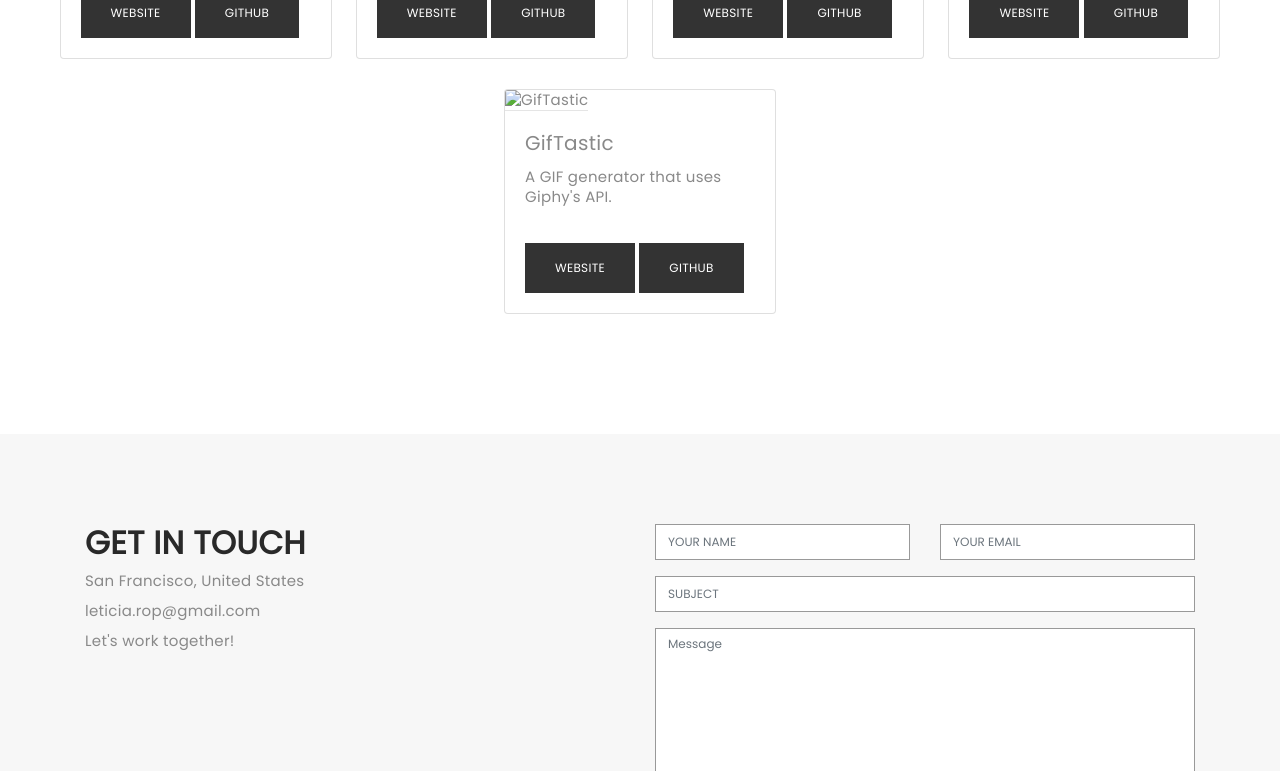
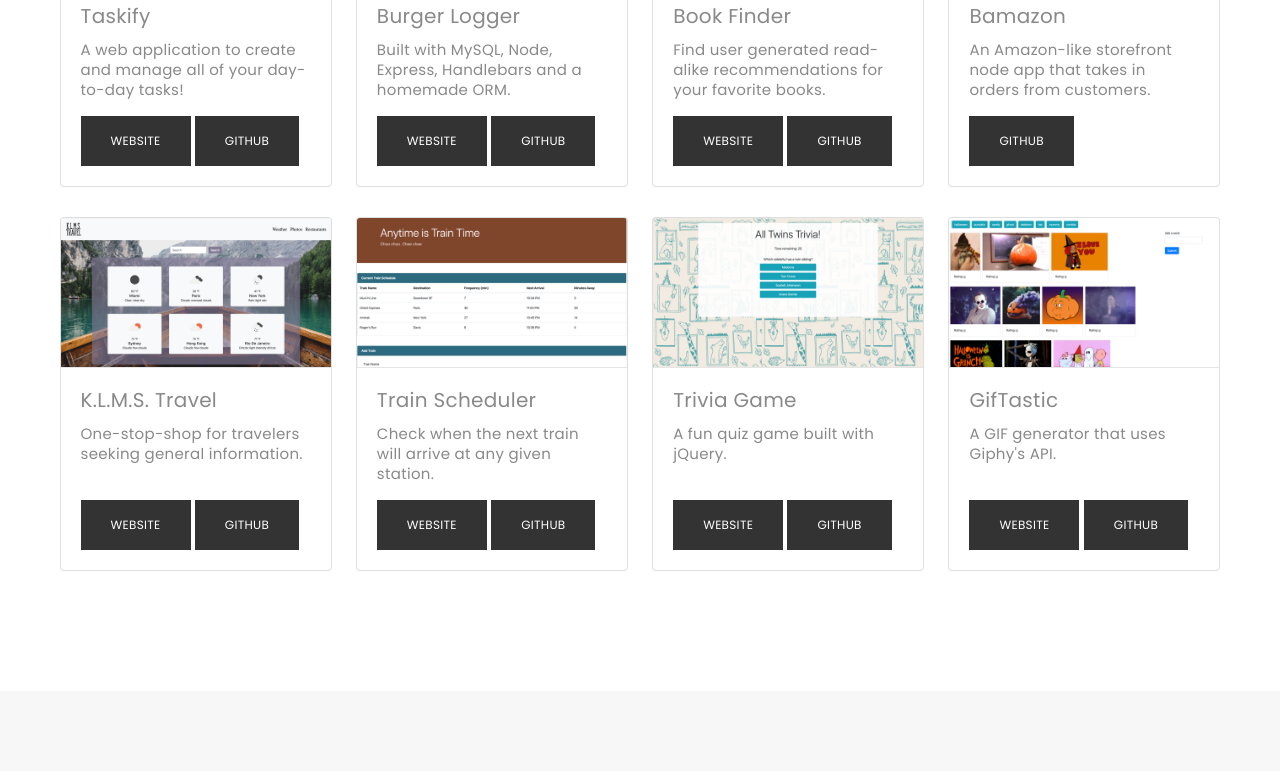
Before and after one commit to leticiaroncero/portfolio-website, a website: page views/index.html in a window 1280 px wide. Shown: the part 1885-2656 px from the top of the page. Drawn offline with nearby package versions, Linux system fonts and the light colour scheme.

Commit message:
add images to project cards

```diff
--- a/views/index.html
+++ b/views/index.html
@@ -117,7 +117,7 @@
 
         <div class="main-content text-center">
             <div class="card">
-                <img src="assets/images/trivia.png" class="card-img-top" alt="Taskify">
+                <img src="/assets/img/taskify.png" class="card-img-top" alt="Taskify">
                 <div class="card-body">
                     <h5 class="card-title">Taskify</h5>
                     <p class="card-text">
@@ -129,7 +129,42 @@
             </div>
 
             <div class="card">
-                <img src="assets/images/travel.png" class="card-img-top" alt="All Twins Trivia">
+                <img src="/assets/img/burger.png" class="card-img-top" alt="Burger">
+                <div class="card-body">
+                    <h5 class="card-title">Burger Logger</h5>
+                    <p class="card-text">
+                        Built with MySQL, Node, Express, Handlebars and a homemade ORM.
+                    </p>
+                    <a href="https://shielded-anchorage-21706.herokuapp.com/" class="btn" id="card-btn">Website</a>
+                    <a href="https://github.com/leticiaroncero/burger" class="btn" id="card-btn">Github</a>
+                </div>
+            </div>
+
+            <div class="card">
+                <img src="/assets/img/book-finder.png" class="card-img-top" alt="Book Finder">
+                <div class="card-body">
+                    <h5 class="card-title">Book Finder</h5>
+                    <p class="card-text">
+                        Find user generated read-alike recommendations for your favorite books.
+                    </p>
+                    <a href="https://sheltered-beach-38162.herokuapp.com/" class="btn" id="card-btn">Website</a>
+                    <a href="https://github.com/leticiaroncero/BookFinder" class="btn" id="card-btn">Github</a>
+                </div>
+            </div>
+
+            <div class="card">
+                <img src="/assets/img/bamazon-manager-view.png" class="card-img-top" alt="Bamazon">
+                <div class="card-body">
+                    <h5 class="card-title">Bamazon</h5>
+                    <p class="card-text">
+                        An Amazon-like storefront node app that takes in orders from customers.
+                    </p>
+                    <a href="https://github.com/leticiaroncero/bamazon" class="btn" id="card-btn">Github</a>
+                </div>
+            </div>
+
+            <div class="card">
+                <img src="/assets/img/travel.png" class="card-img-top" alt="KLMS Travel">
                 <div class="card-body">
                     <h5 class="card-title">K.L.M.S. Travel</h5>
                     <p class="card-text">One-stop-shop for travelers seeking general information.</p>
@@ -139,7 +174,7 @@
             </div>
 
             <div class="card">
-                <img src="assets/images/train.png" class="card-img-top" alt="Train Scheduler">
+                <img src="/assets/img/train.png" class="card-img-top" alt="Train Scheduler">
                 <div class="card-body">
                     <h5 class="card-title">Train Scheduler</h5>
                     <p class="card-text">Check when the next train will arrive at any given station.</p>
@@ -149,17 +184,17 @@
             </div>
 
             <div class="card">
-                <img src="assets/images/psychic-game.png" class="card-img-top" alt="Psychic Game">
+                <img src="/assets/img/trivia.png" class="card-img-top" alt="Trivia Game">
                 <div class="card-body">
-                    <h5 class="card-title">Psychic Game</h5>
-                    <p class="card-text">A “Guess the Letter" game.</p>
-                    <a href="https://leticiaroncero.github.io/Psychic-Game/" class="btn" id="card-btn">Website</a>
-                    <a href="https://github.com/leticiaroncero/Psychic-Game" class="btn" id="card-btn">Github</a>
+                    <h5 class="card-title">Trivia Game</h5>
+                    <p class="card-text">A fun quiz game built with jQuery.</p>
+                    <a href="https://leticiaroncero.github.io/TriviaGame/" class="btn" id="card-btn">Website</a>
+                    <a href="https://github.com/leticiaroncero/TriviaGame" class="btn" id="card-btn">Github</a>
                 </div>
             </div>
 
             <div class="card">
-                <img src="assets/images/giftastic.png" class="card-img-top" alt="GifTastic">
+                <img src="/assets/img/giftastic.png" class="card-img-top" alt="GifTastic">
                 <div class="card-body">
                     <h5 class="card-title">GifTastic</h5>
                     <p class="card-text">A GIF generator that uses Giphy's API.</p>
@@ -192,32 +227,32 @@
                     </div>
 
                     <div class="col-lg-6">
-                        <form action="" method="post" role="form" class="contactForm">
+                        <form action="/" method="post" role="form" class="contactForm">
                             <div class="row">
                                 <div class="col-lg-6">
                                     <div class="form-group contact-block1">
                                         <input type="text" name="name" class="form-control" id="name"
-                                            placeholder="Your Name" />
+                                            placeholder="Your Name" required />
                                     </div>
                                 </div>
 
                                 <div class="col-lg-6">
                                     <div class="form-group">
                                         <input type="email" class="form-control" name="email" id="email"
-                                            placeholder="Your Email" data-rule="email" /> </div>
+                                            placeholder="Your Email" data-rule="email" required /> </div>
                                 </div>
 
                                 <div class="col-lg-12">
                                     <div class="form-group">
                                         <input type="text" class="form-control" name="subject" id="subject"
-                                            placeholder="Subject" />
+                                            placeholder="Subject" required />
                                     </div>
                                 </div>
 
                                 <div class="col-lg-12">
                                     <div class="form-group">
                                         <textarea class="form-control" name="message" rows="12" data-rule="required"
-                                            placeholder="Message"></textarea>
+                                            placeholder="Message" required></textarea>
                                     </div>
                                 </div>
 
```
Also changed, not shown: public/assets/img/bamazon-manager-view.png (added), public/assets/img/book-finder.png (added), public/assets/img/burger.png (added), public/assets/img/giftastic.png (added), public/assets/img/psychic-game.png (added), public/assets/img/taskify.png (added), public/assets/img/train.png (added), public/assets/img/travel.png (added), public/assets/img/trivia.png (added).
